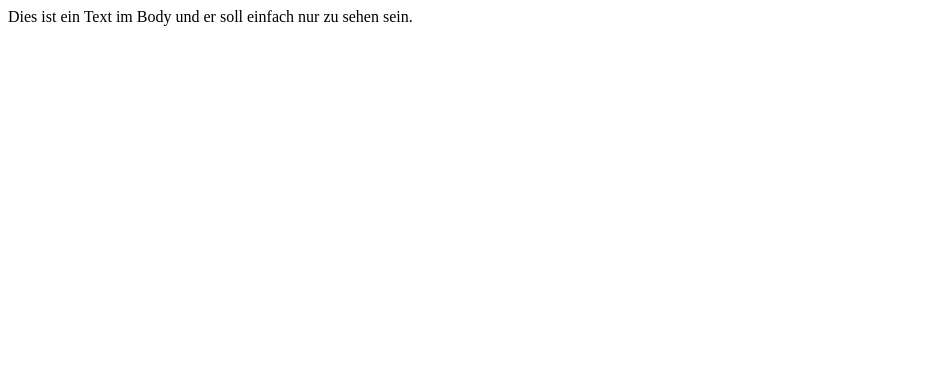
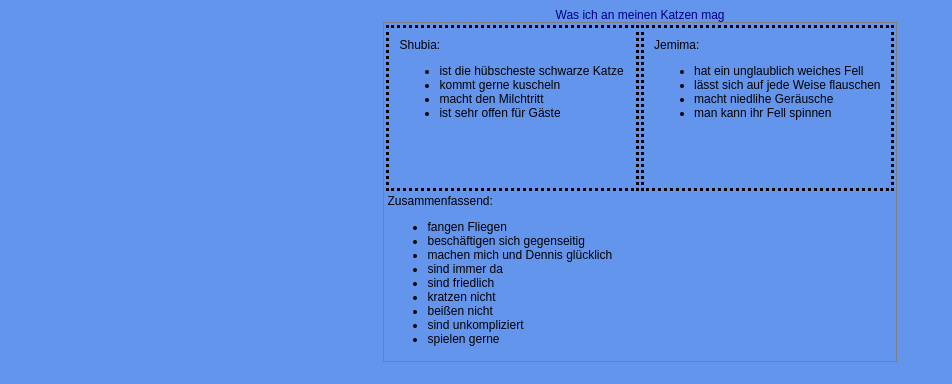
Before and after one commit to Ermeline/testhomepage, a plain HTML site: page index.html in a window 1280 px wide. Shown: the whole page, without its empty margins (0-952 px from the left). Drawn offline with Linux system fonts and the light colour scheme.

Commit message:
ich habe eine tabellen mit shubias und mimis eigenschaften angelegt

```diff
--- a/index.html
+++ b/index.html
@@ -1,10 +1,49 @@
 <!DOCTYPE html>
 <html lang="en">
 <head>
-    <meta charset="UTF-8">
-    <title>Title</title>
+    <meta http-equiv="Content-type" content="text/html; charset=UTF-8">
+    <link type="text/css" rel="stylesheet" href="style/style.css">
+    <title>die erste Seite mit GIT</title>
 </head>
 <body>
-Dies ist ein Text im Body und er soll einfach nur zu sehen sein.
+    <table>
+        <caption>Was ich an meinen Katzen mag</caption>
+        <tr>
+            <td id="links">
+                Shubia:
+                <ul>
+                    <li>ist die hübscheste schwarze Katze</li>
+                    <li>kommt gerne kuscheln</li>
+                    <li>macht den Milchtritt</li>
+                    <li>ist sehr offen für Gäste</li>
+                </ul>
+            </td>
+            <td id="rechts">
+                Jemima:
+                <ul>
+                    <li>hat ein unglaublich weiches Fell</li>
+                    <li>lässt sich auf jede Weise flauschen</li>
+                    <li>macht niedlihe Geräusche</li>
+                    <li>man kann ihr Fell spinnen</li>
+                </ul>
+            </td>
+        </tr>
+        <tr colspan="2">
+            <td>
+                Zusammenfassend:
+                <ul>
+                    <li>fangen Fliegen</li>
+                    <li>beschäftigen sich gegenseitig</li>
+                    <li>machen mich und Dennis glücklich</li>
+                    <li>sind immer da</li>
+                    <li>sind friedlich</li>
+                    <li>kratzen nicht</li>
+                    <li>beißen nicht</li>
+                    <li>sind unkompliziert</li>
+                    <li>spielen gerne</li>
+                </ul>
+            </td>
+        </tr>
+    </table>
 </body>
 </html>
--- /dev/null
+++ b/style/style.css
@@ -0,0 +1,20 @@
+body{
+    background-color: cornflowerblue;
+    font-family: arial, sans-serif;
+    font-size: 12px;
+}
+table{
+    border-style: solid;
+    border-width: 1px;
+    margin: auto;
+}
+caption{
+    color: navy;
+}
+#links, #rechts{
+    padding: 10px;
+    vertical-align: top;
+    height: 140px;
+    width: 50%;
+    border-style: dotted;
+}
```
